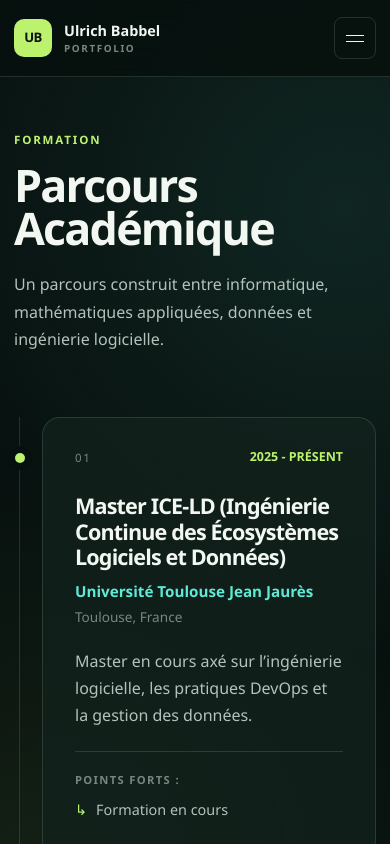
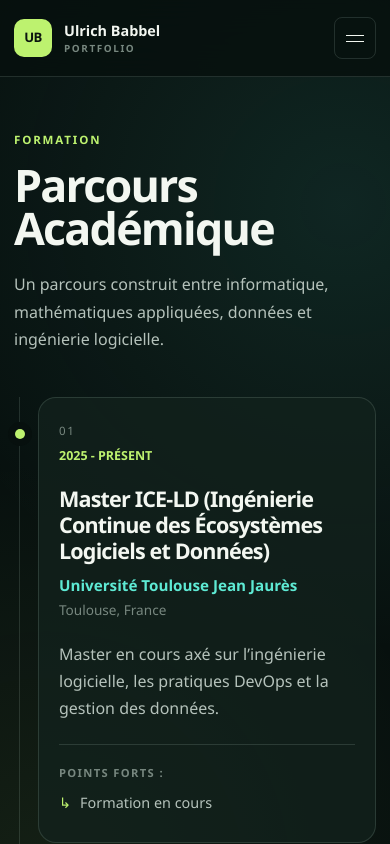
Before and after one commit to Rich9153/Portefolio, a React (Vite) app: page /education in a window 390 px wide. Shown: the top 844 px of the page. Built offline with nearby package versions, Linux system fonts and the light colour scheme.

Commit message:
Corrige la largeur de la page parcours

```diff
--- a/src/pages/Education.css
+++ b/src/pages/Education.css
@@ -1,11 +1,12 @@
 .education { padding: 86px 0 110px; }
+.education-container { width: 100%; min-width: 0; }
 .education-header { margin-bottom: 64px; }
-.timeline { position: relative; display: grid; gap: 0; }
-.timeline::before { content: ''; position: absolute; top: 0; bottom: 0; left: 154px; width: 1px; background: var(--border); }
-.timeline-item { display: grid; grid-template-columns: 130px 1fr; gap: 48px; padding-bottom: 18px; }
+.timeline { position: relative; display: grid; width: 100%; min-width: 0; gap: 0; }
+.timeline::before { content: ''; position: absolute; top: 0; bottom: 0; left: 13px; width: 1px; background: var(--border); }
+.timeline-item { display: block; width: 100%; min-width: 0; padding: 0 0 18px 52px; }
 .timeline-marker { display: none; }
-.timeline-content { position: relative; padding: 30px 32px 36px; border: 1px solid var(--border); border-radius: var(--radius-md); background: var(--surface); transition: border-color .25s ease, transform .25s ease; }
-.timeline-content::before { content: ''; position: absolute; left: -30px; top: 35px; width: 10px; height: 10px; border-radius: 50%; background: var(--accent-primary); box-shadow: 0 0 0 7px var(--bg-primary); }
+.timeline-content { position: relative; width: 100%; min-width: 0; padding: 30px 32px 36px; border: 1px solid var(--border); border-radius: var(--radius-md); background: var(--surface); transition: border-color .25s ease, transform .25s ease; }
+.timeline-content::before { content: ''; position: absolute; left: -44px; top: 35px; width: 10px; height: 10px; border-radius: 50%; background: var(--accent-primary); box-shadow: 0 0 0 7px var(--bg-primary); }
 .timeline-content:hover { transform: translateX(4px); border-color: var(--border-strong); }
 .timeline-meta { display: flex; justify-content: space-between; align-items: center; gap: 16px; margin-bottom: 26px; }
 .timeline-index { color: var(--text-muted); font-size: .72rem; letter-spacing: .14em; }
@@ -19,4 +20,12 @@
 .achievements ul { display: grid; gap: 8px; list-style: none; }
 .achievements li { color: var(--text-secondary); font-size: .9rem; }
 .achievements li::before { content: '↳'; margin-right: 9px; color: var(--accent-primary); }
-@media (max-width: 720px) { .education { padding-top: 54px; } .timeline::before { left: 5px; } .timeline-item { grid-template-columns: 1fr; padding-left: 28px; } .timeline-content::before { left: -28px; } }
+@media (max-width: 720px) {
+  .education { padding-top: 54px; }
+  .education-header { margin-bottom: 44px; }
+  .timeline::before { left: 5px; }
+  .timeline-item { padding-left: 24px; }
+  .timeline-content { padding: 24px 20px 28px; }
+  .timeline-content::before { left: -24px; top: 31px; }
+  .timeline-meta { align-items: flex-start; flex-direction: column; gap: 8px; margin-bottom: 20px; }
+}
```
